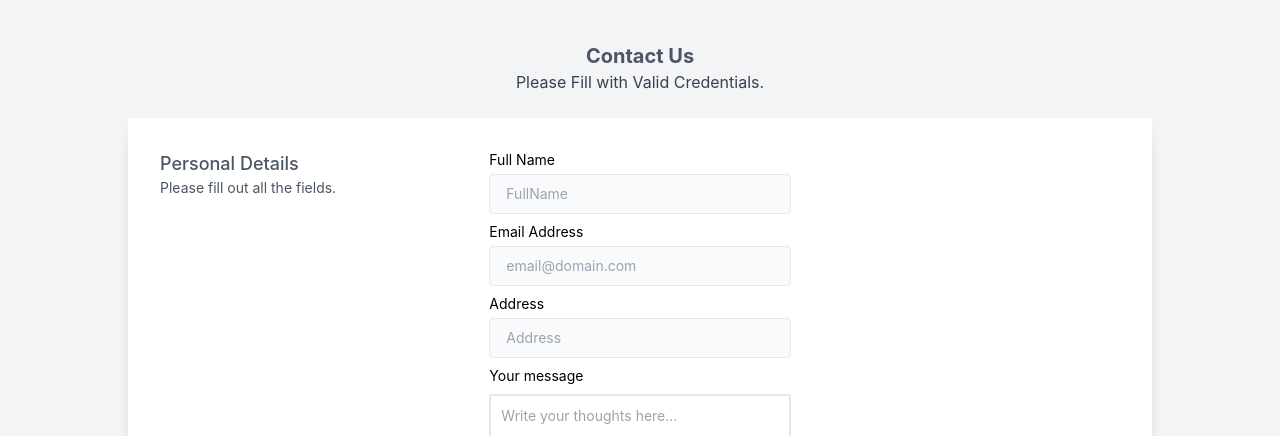
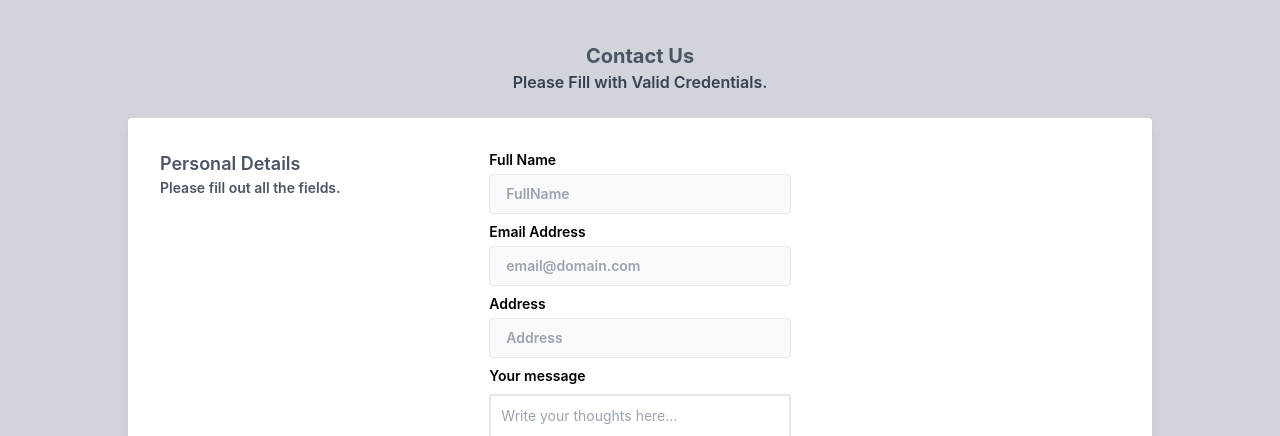
Before and after one commit to ShahidUllahSE/HDW, a React (Create React App) app: page /Contact in a window 1280 px wide. Shown: the part 252-688 px from the top of the page. Built offline with nearby package versions, Linux system fonts and the light colour scheme.

Commit message:
gallary added

```diff
--- a/src/components/Contact.js
+++ b/src/components/Contact.js
@@ -37,22 +37,22 @@ const Contact = () => {
   return (
     <div>
 
-<div className="min-h-screen p-6 bg-gray-100 flex items-center justify-center">
+<div className="min-h-screen p-6 bg-gray-300 flex items-center justify-center">
   <div className="container max-w-screen-lg mx-auto">
     <div>
       <h2 className="font-bold text-center text-xl text-gray-600">Contact Us</h2>
-      <p className="text-gray-700 text-center mb-6">Please Fill with Valid Credentials.</p>
+      <p className="text-gray-700 text-center font-semibold mb-6">Please Fill with Valid Credentials.</p>
 
       <div className="bg-white rounded shadow-lg p-4 px-4 md:p-8 mb-6">
         <div className="grid gap-4 gap-y-2 text-sm grid-cols-1 lg:grid-cols-3">
           <div className="text-gray-600">
-            <p className="font-medium text-lg">Personal Details</p>
-            <p>Please fill out all the fields.</p>
+            <p className="text-lg font-semibold">Personal Details</p>
+            <p className='font-semibold'>Please fill out all the fields.</p>
           </div>
           <form className="mx-1 mx-md-4" onSubmit={(e) => register(e)}>
           <div className="lg:col-span-2">
             <div className="grid gap-4 gap-y-2 text-sm grid-cols-1 md:grid-cols-5">
-              <div className="md:col-span-5">
+              <div className="md:col-span-5  font-semibold">
                 <label for="full_name">Full Name</label>
                 <input
                  onChange={(e) => setFullName(e.target.value)}
@@ -63,7 +63,7 @@ const Contact = () => {
                 name="full_name" id="full_name" className="h-10 border mt-1 rounded px-4 w-full bg-gray-50" placeholder='FullName'  />
               </div>
 
-              <div className="md:col-span-5">
+              <div className="md:col-span-5 font-semibold">
                 <label for="email">Email Address</label>
                 <input
                 onChange={(e) => setEmail(e.target.value)}
@@ -80,7 +80,7 @@ const Contact = () => {
                 type="password" name="password" id="password" className="h-10 border mt-1 rounded px-4 w-full bg-gray-50"  placeholder="Password" />
               </div> */}
 
-              <div className="md:col-span-5">
+              <div className="md:col-span-5 font-semibold">
                 <label for="address">Address</label>
                 <input type="text"
                  onChange={(e) => setAddress(e.target.value)}
@@ -90,7 +90,7 @@ const Contact = () => {
 
               <div className="md:col-span-5">
 
-<label for="message" class="block mb-2 ">Your message</label>
+<label for="message" class="block mb-2  font-semibold">Your message</label>
 <textarea id="message" onChange={(e) => setAddress(e.target.value)}
                  value={address} rows="4" class="block p-2.5 w-full border-2" placeholder="Write your thoughts here..."></textarea>
 
--- a/src/components/Gallery.js
+++ b/src/components/Gallery.js
@@ -5,7 +5,7 @@ const Gallery = () => {
 
 
 <div class="flex items-center justify-center py-4 md:py-8 flex-wrap">
-    <button type="button" class="text-blue-700 hover:text-white border border-blue-600 bg-white hover:bg-blue-700 focus:ring-4 focus:outline-none focus:ring-blue-300 rounded-full text-base font-medium px-5 py-2.5 text-center me-3 mb-3 dark:border-blue-500 dark:text-blue-500 dark:hover:text-white dark:hover:bg-blue-500 dark:bg-gray-900 dark:focus:ring-blue-800">All categories</button>
+    {/* <button type="button" class="text-blue-700 hover:text-white border border-blue-600 bg-white hover:bg-blue-700 focus:ring-4 focus:outline-none focus:ring-blue-300 rounded-full text-base font-medium px-5 py-2.5 text-center me-3 mb-3 dark:border-blue-500 dark:text-blue-500 dark:hover:text-white dark:hover:bg-blue-500 dark:bg-gray-900 dark:focus:ring-blue-800">All categories</button> */}
 </div>
 <div class="grid grid-cols-2 md:grid-cols-3 gap-4">
     <div>
--- a/src/components/Home.js
+++ b/src/components/Home.js
@@ -194,7 +194,7 @@ const Home = () => {
 
         <div className="slider mt-4 flex-col-reverse md:flex-row bg-[#f2f2f2]">
         <div className="left flex flex-col  items-center md:items-baseline py-12  space-y-5">
-            <h1 className="text-2xl font-medium md:text-4xl  mx-5">Introduction</h1>
+            <h1 className="text-2xl font-medium md:text-4xl text-blue-900 mx-5">Introduction</h1>
             <p className=" mr-6 font-semibold">The Women Empowerment Community Welfare Organization works to improve
           Pakistani women's lives in a constructive manner. In an effort to stop
           discriminatory behaviors, we fight for justice and gender equality. We
@@ -225,8 +225,8 @@ const Home = () => {
 
     <div className="slider mt-4 flex-col-reverse md:flex-row bg-[#f2f2f2]">
         <div className="left flex flex-col  items-center md:items-baseline py-12  space-y-5">
-            <h1 className="text-2xl font-medium md:text-4xl mx-5">Challenges in conservative society</h1>
-            <p className=" mr-6 ">
+            <h1 className="text-2xl font-medium md:text-4xl text-blue-900 mx-5">Challenges in conservative society</h1>
+            <p className=" mr-6 font-semibold">
 In Pakistan, a third-world country with a deeply entrenched conservative and patriarchal society, women often find themselves at the receiving end of systemic suppression. This suppression manifests in the denial of fundamental rights, including access to education, freedom in marriage choices, opportunities for work, and the exercise of voting rights. Despite the ongoing efforts of women in contemporary times to instigate positive change and assert their rights, the situation in rural areas remains remarkably resistant to transformation. Here, women encounter persistent challenges, and the broader societal framework continues to perpetuate a misogynistic environment..</p>
 
         </div>
@@ -240,7 +240,7 @@ In Pakistan, a third-world country with a deeply entrenched conservative and pat
 
     <div className="slider mt-4 flex-col-reverse md:flex-row bg-[#f2f2f2]">
         <div className="left flex flex-col  items-center md:items-baseline py-12  space-y-5">
-            <h1 className="text-2xl font-medium md:text-4xl  mx-5">          Organization's Primary Objective
+            <h1 className="text-2xl font-medium md:text-4xl  text-blue-900 mx-5">          Organization's Primary Objective
 </h1>
             <p className=" mr-6 font-semibold">  The primary objective of this organisation is to offer assistance to
           women in need by providing them with financial support. This support
@@ -259,7 +259,7 @@ In Pakistan, a third-world country with a deeply entrenched conservative and pat
 
     <div className="slider mt-4 flex-col-reverse md:flex-row bg-[#f2f2f2]">
         <div className="left flex flex-col  items-center md:items-baseline py-12  space-y-5">
-            <h1 className="text-2xl font-medium md:text-4xl  mx-5">         Skills Enhancement Workshops
+            <h1 className="text-2xl font-medium md:text-4xl  text-blue-900 mx-5">         Skills Enhancement Workshops
 
 </h1>
             <p className=" mr-6 font-semibold">  The organisation holds workshops aimed at helping women in Pakistan
@@ -280,7 +280,7 @@ In Pakistan, a third-world country with a deeply entrenched conservative and pat
 
     <div className="slider mt-4 flex-col-reverse md:flex-row bg-[#f2f2f2]">
         <div className="left flex flex-col  items-center md:items-baseline py-12  space-y-5">
-            <h1 className="text-2xl font-medium md:text-4xl  mx-5">Conclusion
+            <h1 className="text-2xl font-medium md:text-4xl text-blue-900  mx-5">Conclusion
 </h1>
             <p className=" mr-6 font-semibold">  This community welfare organisation operates with the purpose of
         empowering women and advocating for their rights in Pakistan. It tackles
```
